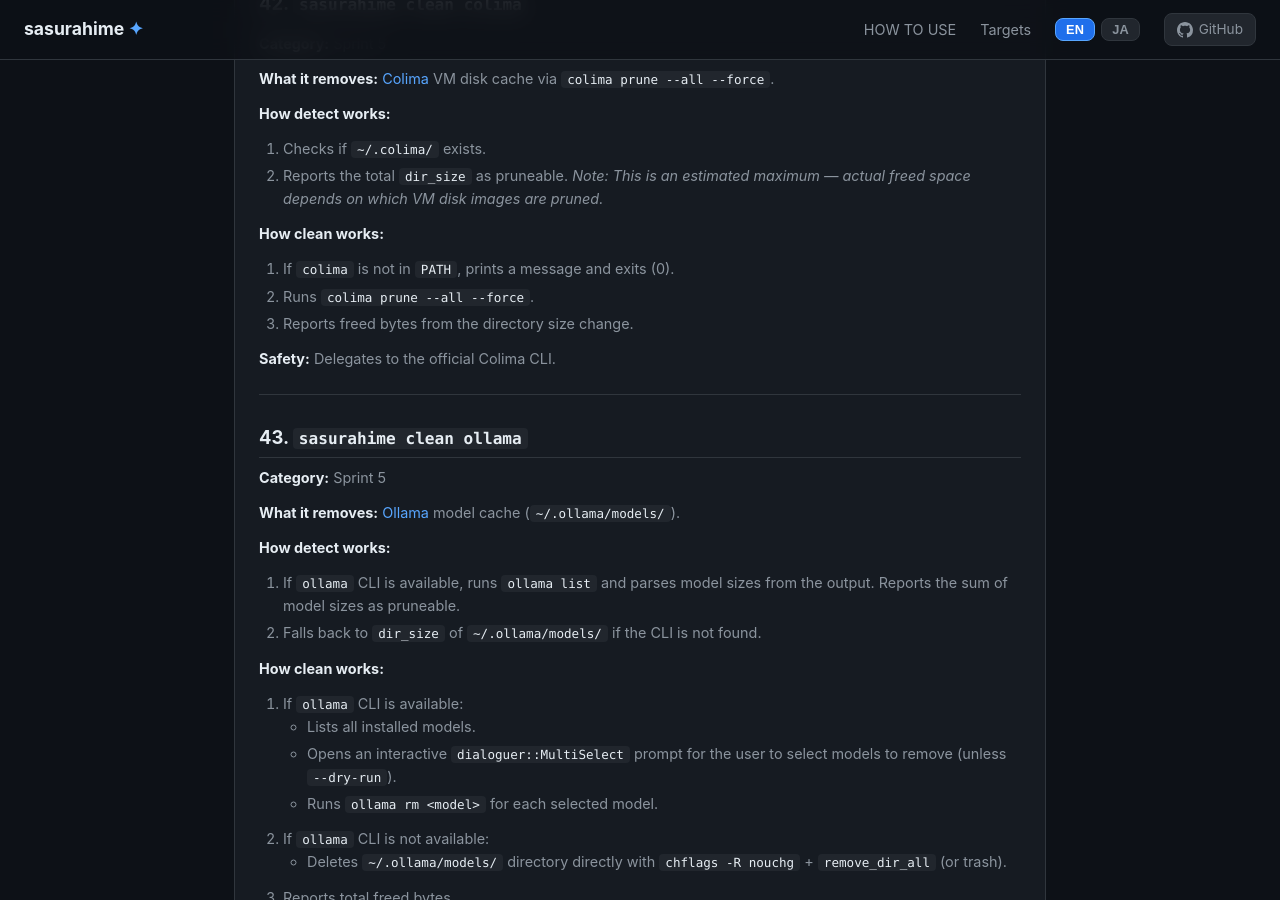
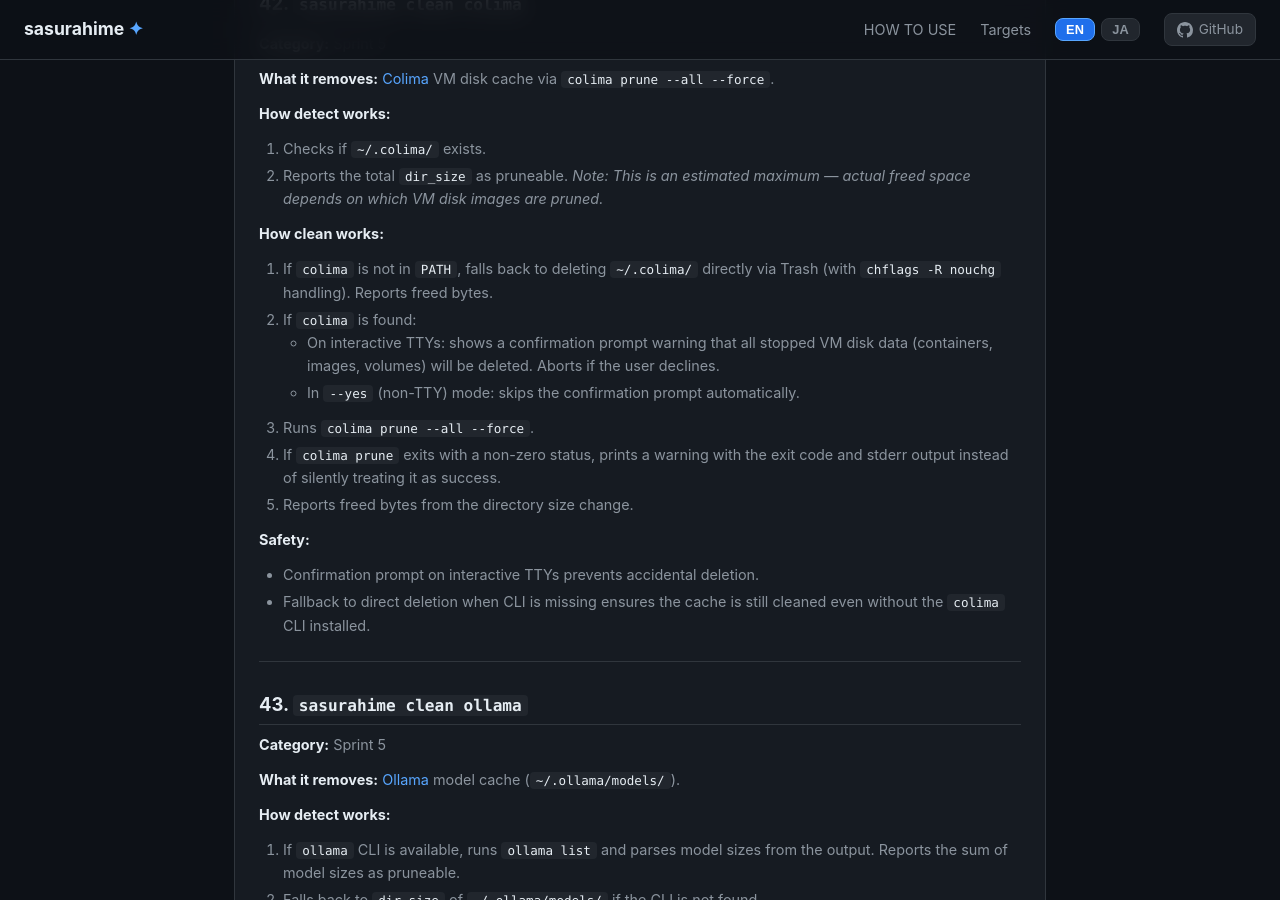
Before and after one commit to armaniacs/sasurahime, a Jekyll site: the page built from docs/SUPPORTED.md, in a window 1280 px wide and 900 px high, scrolled down 20211 px. Built offline with Jekyll 4.4.1, drawn with Linux system fonts in a browser that asks for light colours.

Commit message:
docs(supported): document colima fallback deletion, confirmation prompt, and exit‑code warnings
Update the “How clean works” and Japanese sections to explain the new behavior when the Colima CLI is missing, the interactive confirmation prompt on TTYs, automatic skip with `--yes`, handling of non‑zero exit codes, and the safety notes associated with these changes.

```diff
--- a/docs/SUPPORTED.md
+++ b/docs/SUPPORTED.md
@@ -1008,11 +1008,22 @@
    which VM disk images are pruned.*
 
 **How clean works:**
-1. If `colima` is not in `PATH`, prints a message and exits (0).
-2. Runs `colima prune --all --force`.
-3. Reports freed bytes from the directory size change.
-
-**Safety:** Delegates to the official Colima CLI.
+1. If `colima` is not in `PATH`, falls back to deleting `~/.colima/` directly
+   via Trash (with `chflags -R nouchg` handling). Reports freed bytes.
+2. If `colima` is found:
+   - On interactive TTYs: shows a confirmation prompt warning that all stopped
+     VM disk data (containers, images, volumes) will be deleted. Aborts if
+     the user declines.
+   - In `--yes` (non-TTY) mode: skips the confirmation prompt automatically.
+3. Runs `colima prune --all --force`.
+4. If `colima prune` exits with a non-zero status, prints a warning with the
+   exit code and stderr output instead of silently treating it as success.
+5. Reports freed bytes from the directory size change.
+
+**Safety:**
+- Confirmation prompt on interactive TTYs prevents accidental deletion.
+- Fallback to direct deletion when CLI is missing ensures the cache is still
+  cleaned even without the `colima` CLI installed.
 
 ---
 
@@ -2008,11 +2019,22 @@
    どの VM ディスクイメージが削除されるかに依存します。*
 
 **clean の動作:**
-1. `colima` が `PATH` にない場合、メッセージを表示して終了します (0)。
-2. `colima prune --all --force` を実行します。
-3. ディレクトリサイズの変化から解放バイト数を報告します。
-
-**安全性:** 公式の Colima CLI に委譲します。
+1. `colima` が `PATH` にない場合、`~/.colima/` をゴミ箱経由で直接削除します
+   （`chflags -R nouchg` 処理あり）。解放バイト数を報告します。
+2. `colima` が見つかった場合：
+   - インタラクティブ TTY では：停止中の VM ディスクデータ（コンテナ、イメージ、
+     ボリューム）がすべて削除される旨を警告する確認プロンプトを表示します。
+     ユーザーが拒否した場合は中断します。
+   - `--yes`（非 TTY）モードでは：確認プロンプトを自動的にスキップします。
+3. `colima prune --all --force` を実行します。
+4. `colima prune` が非ゼロ終了した場合、サイレントに成功とみなす代わりに、
+   終了コードと標準エラー出力を含む警告を表示します。
+5. ディレクトリサイズの変化から解放バイト数を報告します。
+
+**安全性:**
+- インタラクティブ TTY での確認プロンプトが誤削除を防ぎます。
+- CLI がない場合の直接削除フォールバックにより、`colima` CLI がインストール
+  されていない環境でもキャッシュを削除できます。
 
 ---
 
```
